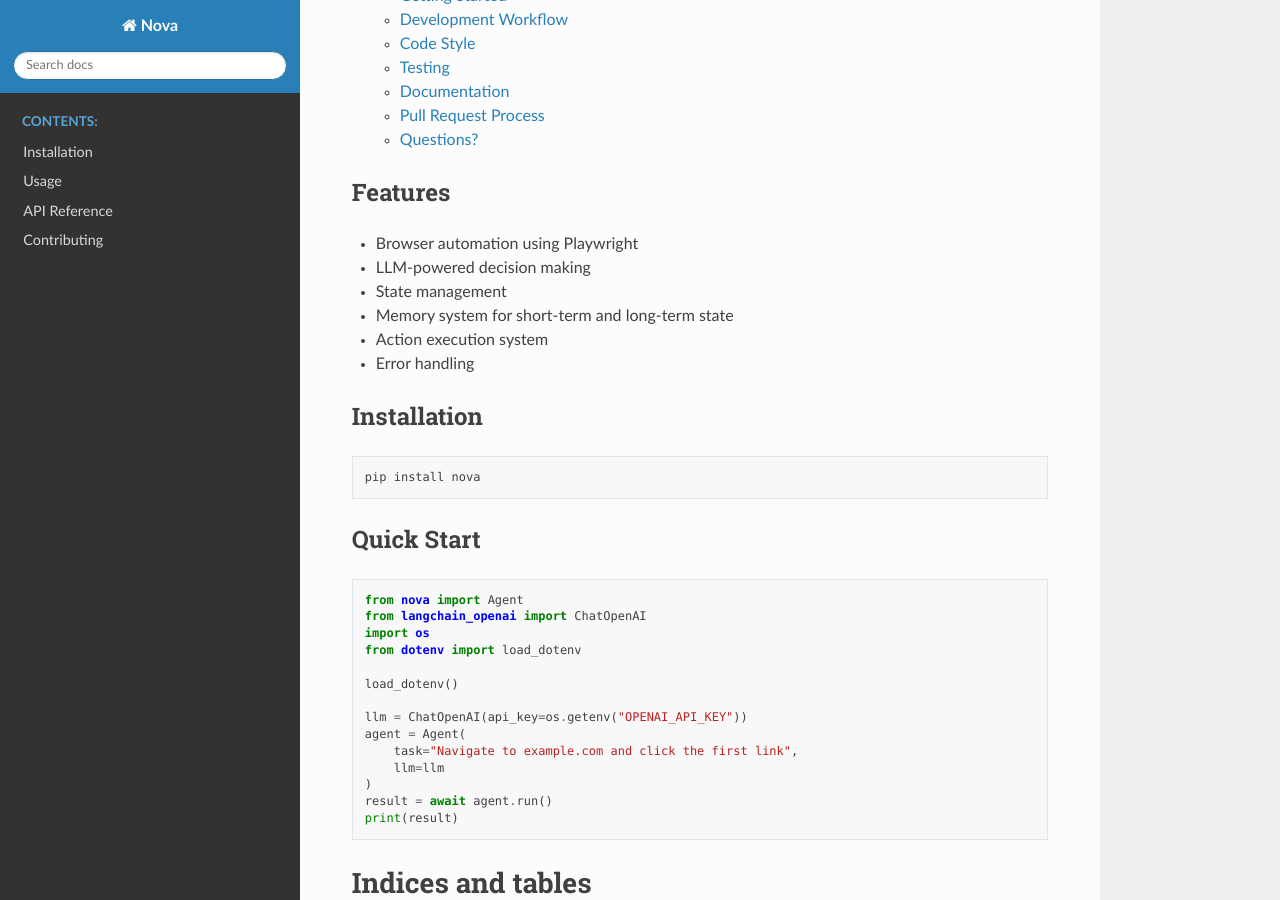
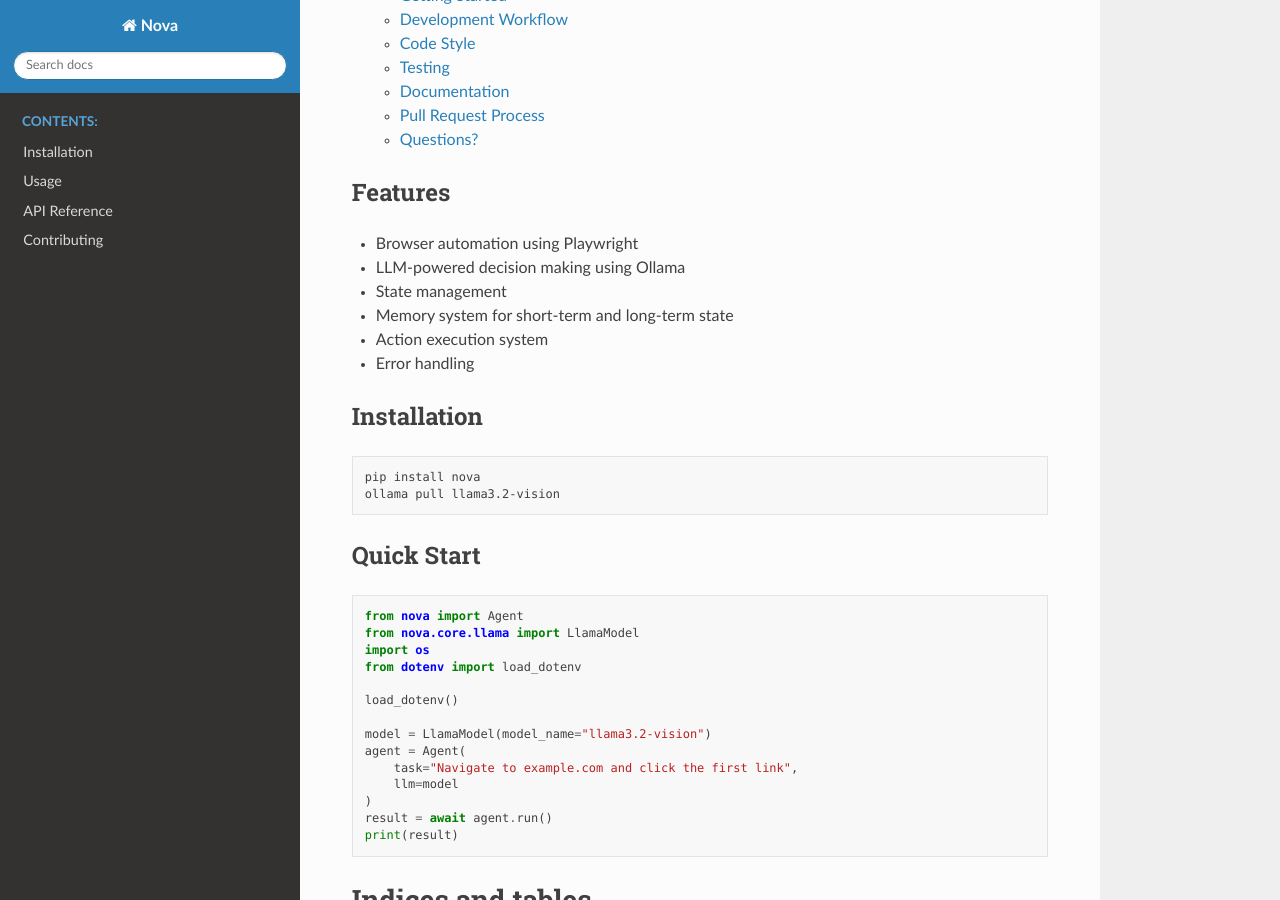
Before and after one commit to tanmayghare/nova, a Sphinx documentation site: the page built from docs/index.rst, in a window 1280 px wide and 900 px high, scrolled down 956 px. Built offline with Sphinx 7.4.7 and the Read the Docs theme 3.1.0, drawn with Linux system fonts in a browser that asks for light colours.

Commit message:
chore: update documentation and configuration files

```diff
--- a/docs/index.rst
+++ b/docs/index.rst
@@ -16,7 +16,7 @@
 --------
 
 * Browser automation using Playwright
-* LLM-powered decision making
+* LLM-powered decision making using Ollama
 * State management
 * Memory system for short-term and long-term state
 * Action execution system
@@ -28,6 +28,7 @@
 .. code-block:: bash
 
    pip install nova
+   ollama pull llama3.2-vision
 
 Quick Start
 ----------
@@ -35,16 +36,16 @@
 .. code-block:: python
 
    from nova import Agent
-   from langchain_openai import ChatOpenAI
+   from nova.core.llama import LlamaModel
    import os
    from dotenv import load_dotenv
 
    load_dotenv()
 
-   llm = ChatOpenAI(api_key=os.getenv("OPENAI_API_KEY"))
+   model = LlamaModel(model_name="llama3.2-vision")
    agent = Agent(
        task="Navigate to example.com and click the first link",
-       llm=llm
+       llm=model
    )
    result = await agent.run()
    print(result)
```
Also changed, not shown: requirements.txt (+5 -2 lines), 1 other file.
